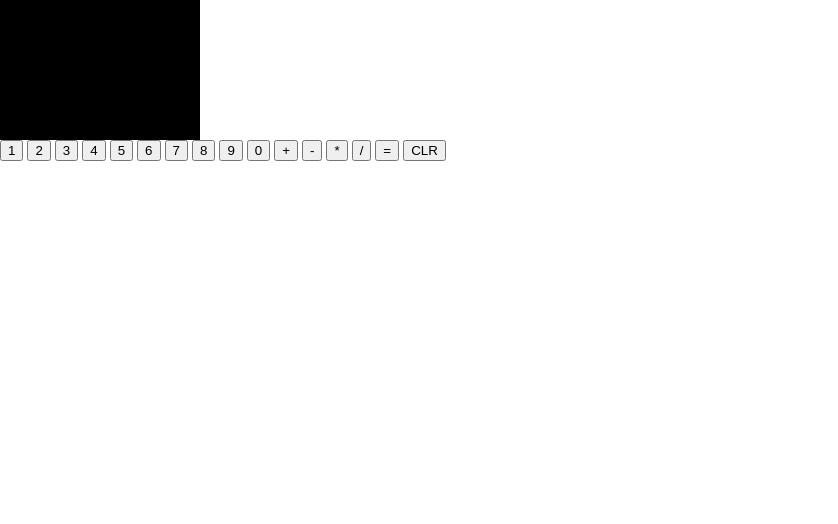
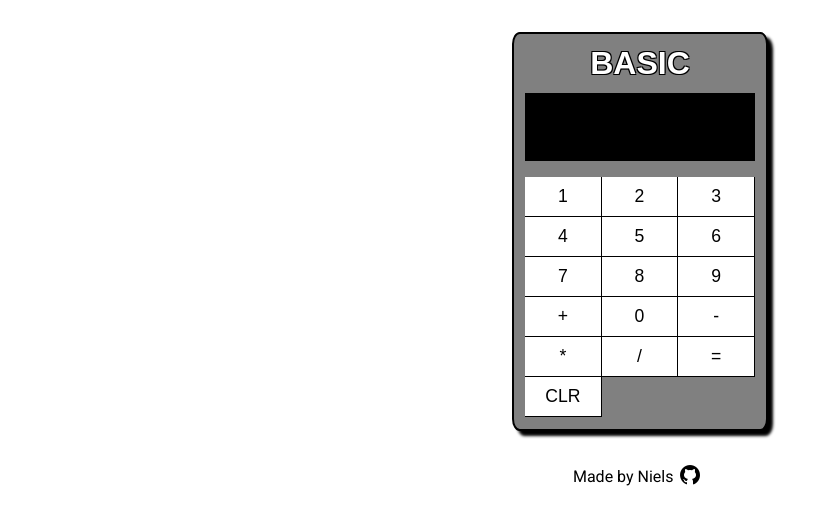
Before and after one commit to nielsero/calculator, a plain HTML site: page index.html in a window 1280 px wide. Shown: the whole page, without its empty margins (0-838 px from the left). Drawn offline with Linux system fonts and the light colour scheme; a web font is replaced by a local one.

Commit message:
Finished basic ui design

```diff
--- a/index.html
+++ b/index.html
@@ -4,6 +4,13 @@
     <meta charset="UTF-8">
     <meta http-equiv="X-UA-Compatible" content="IE=edge">
     <meta name="viewport" content="width=device-width, initial-scale=1.0">
+
+    <link rel="preconnect" href="https://fonts.googleapis.com">
+    <link rel="preconnect" href="https://fonts.gstatic.com" crossorigin>
+    <link href="https://fonts.googleapis.com/css2?family=Gemunu+Libre:wght@300;400;500;700&display=swap" rel="stylesheet">
+    <link href="https://fonts.googleapis.com/css2?family=Gemunu+Libre:wght@300;400;700&family=Montserrat:wght@300;400;500;700&display=swap" rel="stylesheet">
+    <link href="https://fonts.googleapis.com/css2?family=Roboto:wght@300;400&display=swap" rel="stylesheet">
+
     <link rel="stylesheet" href="style.css">
     <script src="script.js" defer></script>
     <title>Calculator</title>
@@ -12,6 +19,7 @@
     <main>
         <section class="calculator-container">
             <div class="calculator">
+                <header>BASIC</header>
                 <div class="calc-display-container">
                     <div class="calc-display-input">
                     </div>
@@ -28,8 +36,8 @@
                     <button data-key='7' class="btn">7</button>
                     <button data-key='8' class="btn">8</button>
                     <button data-key='9' class="btn">9</button>
+                    <button data-key='+' class="btn">+</button>
                     <button data-key='0' class="btn">0</button>
-                    <button data-key='+' class="btn">+</button>
                     <button data-key='-' class="btn">-</button>
                     <button data-key='*' class="btn">*</button>
                     <button data-key='/' class="btn">/</button>
@@ -38,6 +46,9 @@
                 </div>
             </div>
         </section>
+        <footer>
+            Made by Niels<a href='https://github.com/nielsero' target='_blank'><img alt='github logo' src="github.png"/></a>
+        </footer>
     </main>
 </body>
 </html>
--- a/style.css
+++ b/style.css
@@ -5,18 +5,108 @@ body {
 }
 
 /* ============= TYPOGRAPHY ============== */
+header {
+    font-weight: 700;
+    font-size: 2rem;
+    font-family: 'Gemunu Libre', sans-serif;
+}
+
+.calc-display-input {
+    font-size: 1.1rem;
+    font-family: 'Montserrat', sans-serif;
+}
+
+.calc-display-output {
+    font-size: 1.1rem;
+    font-family: 'Montserrat', sans-serif;
+}
+
+.btn {
+    font-weight: 400;
+    font-size: 1.1rem;
+    font-family: 'Gemunu Libre', sans-serif;
+}
+
+footer {
+    font-family: 'Roboto', sans-serif;
+    font-weight: 400;
+}
 
 /* =============== LAYOUT ================ */
+.calculator-container {
+    margin-top: 2rem;
+}
+
+.calculator {
+    width: 230px;
+    min-width: 230px;
+    background-color: gray;
+    padding: .7rem;
+    border-radius: 3%;
+    border: 2px solid black;
+    margin: 0 auto;
+    box-shadow: 5px 5px 3px black;
+}
+
+header {
+    color: white;
+    text-align: center;
+    font-weight: 700;
+    /* Adding a stroke to the text */
+    text-shadow: -1px -1px 0 #000, 1px -1px 0 #000, -1px 1px 0 #000, 1px 1px 0 #000;
+}
+
 .calc-display-input {
     background-color: black;
     color: white;
-    width: 200px;
-    height: 70px;
+    height: 30px;
+    margin-top: .7rem;
+    padding-top: .5rem;
+    padding-left: .5rem;
+    white-space: nowrap;
+    overflow: hidden;
+    text-overflow: ellipsis;
 }
 
 .calc-display-output {
     background-color: black;
     color: white;
-    width: 200px;
-    height: 70px;
+    height: 30px;
+    text-align: right;
+    padding-right: .5rem;
 }
+
+.calc-buttons-container {
+    margin-top: 1rem;
+    display: grid;
+    grid-template-columns: repeat(3, 1fr);
+}
+
+.btn {
+    height: 40px;
+    border-radius: 0;
+    border-style: none;
+    border-right: 1px solid black;
+    border-bottom: 1px solid black;
+    background-color: white;
+}
+
+.btn:hover, .btn:active {
+    opacity: .7;
+}
+
+footer {
+    display: flex;
+    justify-content: center;
+    align-items: center;
+    margin-top: 2rem;
+}
+
+footer a {
+    margin: auto .3rem;
+    transition: transform .5s;
+}
+
+footer a:hover{
+    transform: rotate(360deg);
+}
```
Also changed, not shown: github.png (added).
